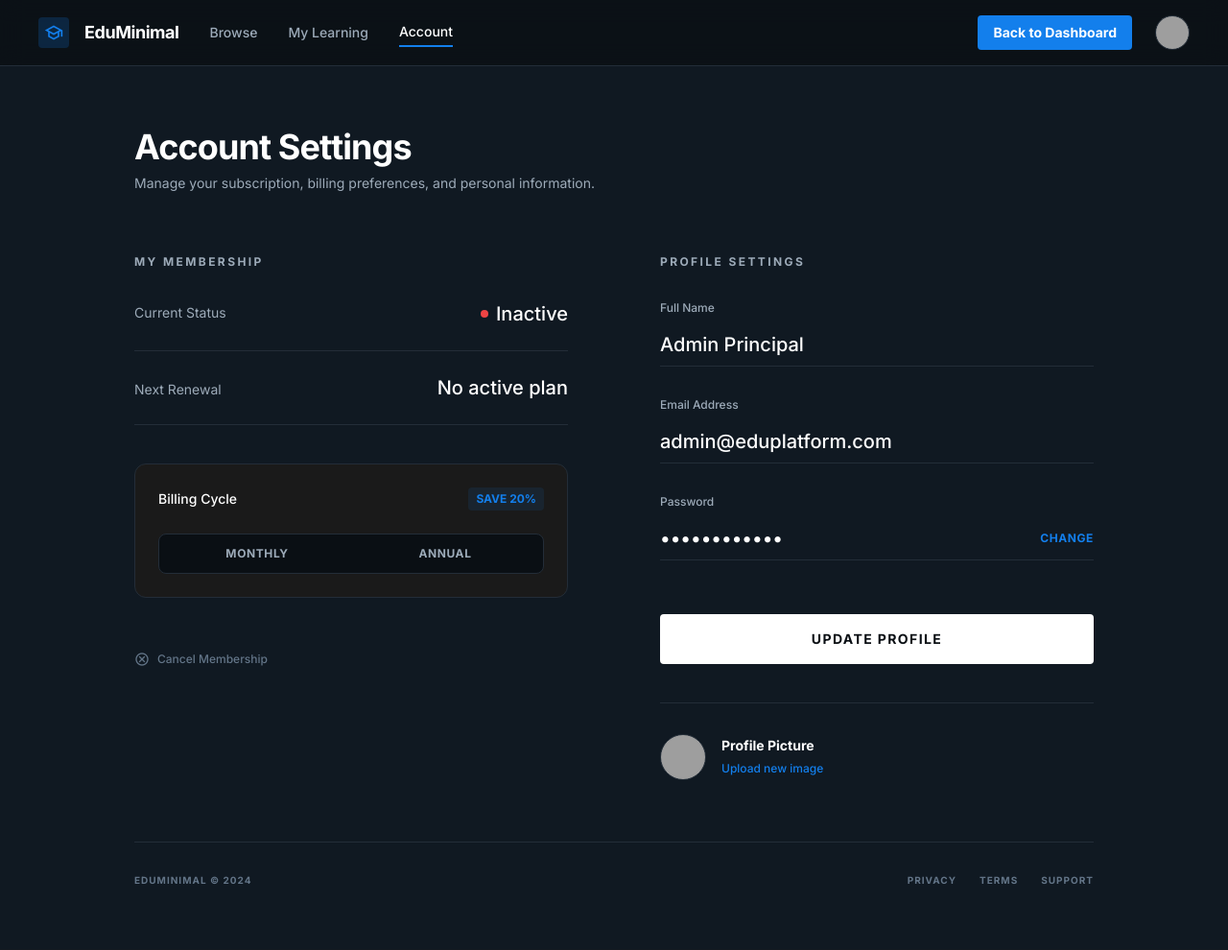
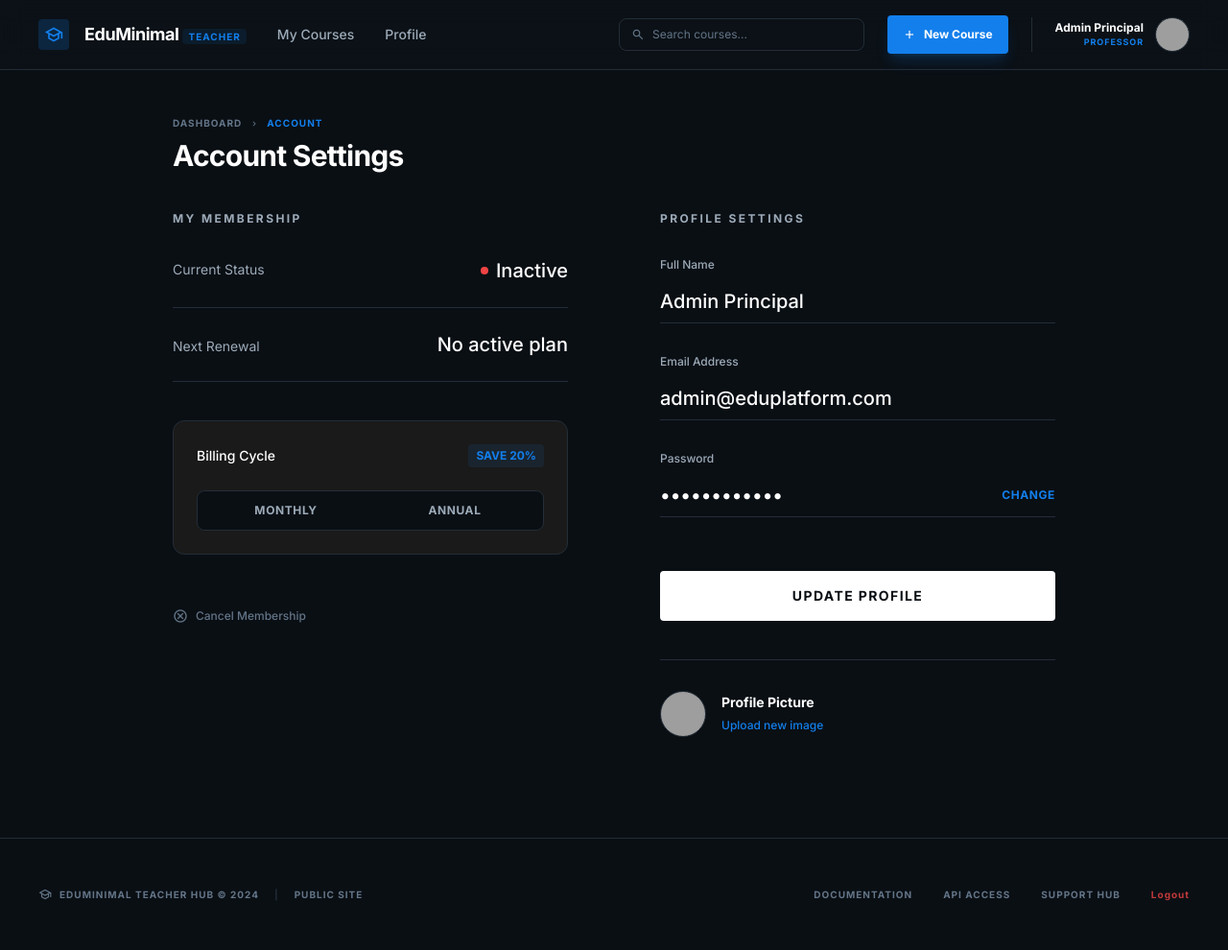
Before and after one commit to PedroMorese/Django-Curso-Online, a Django app: page /profile/ in a window 1280 px wide. Shown: the whole page at 96% size. Before the commit the page ends 921 px from the top, so only its background shows below. Run offline with Django 5.2, Linux system fonts and the light colour scheme; a user stored in the database is signed in; some libraries are stand-ins or nearby versions; grey boxes are pictures that could not be loaded.

Commit message:
add base dashboard profesor

```diff
--- /dev/null
+++ b/Front-end/Dashboard-Profesor/MyCourses/templates/dashboard_profesor/base_profesor.html
@@ -0,0 +1,134 @@
+{% extends "base/base.html" %}
+
+{% block header %}
+<!-- Professor Dashboard Minimalist Navbar -->
+<header class="sticky top-0 z-50 flex items-center justify-between whitespace-nowrap border-b border-border-dark bg-background-dark/80 backdrop-blur-md px-10 py-4">
+    <div class="flex items-center gap-8">
+        <!-- Logo -->
+        <div class="flex items-center gap-4 text-white">
+            <div class="size-8 rounded bg-primary/20 flex items-center justify-center text-primary">
+                <span class="material-symbols-outlined" style="font-size: 20px;">school</span>
+            </div>
+            <h2 class="text-white text-lg font-bold leading-tight tracking-tight">
+                EduMinimal<span class="text-primary ml-1 text-[10px] uppercase tracking-widest px-1.5 py-0.5 bg-primary/10 rounded">Teacher</span>
+            </h2>
+        </div>
+
+        <!-- Desktop Navigation -->
+        <nav class="flex items-center gap-8 hidden md:flex">
+            <a class="{% if active_nav == 'courses' %}text-white border-b-2 border-primary pb-1 mt-1{% else %}text-[#9dabb9] hover:text-white transition-colors{% endif %} text-sm font-medium"
+               href="{% url 'dashboard_profesor:my_courses' %}">My Courses</a>
+            <a class="{% if active_nav == 'profile' %}text-white border-b-2 border-primary pb-1 mt-1{% else %}text-[#9dabb9] hover:text-white transition-colors{% endif %} text-sm font-medium"
+               href="{% url 'dashboard_profesor:profile' %}">Profile</a>
+        </nav>
+    </div>
+
+    <!-- Actions & User Profile -->
+    <div class="flex items-center gap-6">
+        <!-- Search bar (subtle) -->
+        <div class="hidden lg:flex items-center bg-charcoal border border-border-dark rounded-lg px-3 py-1.5 gap-2 w-64 group focus-within:border-primary transition-all">
+            <span class="material-symbols-outlined text-sm text-[#637588]">search</span>
+            <input type="text" placeholder="Search courses..." class="bg-transparent border-none p-0 text-xs text-white focus:ring-0 placeholder:text-[#637588] w-full">
+        </div>
+
+        <!-- New Course CTA -->
+        <a href="{% url 'dashboard_profesor:create_course' %}"
+           class="flex items-center justify-center rounded bg-primary px-4 py-2.5 text-white text-xs font-bold hover:bg-primary/90 transition-colors shadow-lg shadow-primary/20">
+            <span class="material-symbols-outlined mr-2 text-sm">add</span>
+            <span>New Course</span>
+        </a>
+
+        <!-- User Profile -->
+        <div class="flex items-center gap-3 pl-6 border-l border-border-dark">
+            <div class="text-right hidden sm:block">
+                <p class="text-xs font-bold text-white">{{ user.first_name }} {{ user.last_name }}</p>
+                <p class="text-[9px] text-primary font-bold uppercase tracking-widest">Professor</p>
+            </div>
+            <div class="bg-center bg-no-repeat aspect-square bg-cover rounded-full size-9 border border-border-dark"
+                 style='background-image: url("https://ui-avatars.com/api/?name={{ user.username }}&background=137fec&color=fff");'></div>
+        </div>
+    </div>
+</header>
+{% endblock %}
+
+{% block footer %}
+<footer class="mt-auto border-t border-border-dark bg-background-dark py-12">
+    <div class="max-w-7xl mx-auto px-10">
+        <div class="flex flex-col md:flex-row justify-between items-center gap-6 text-[#637588] text-[10px] uppercase tracking-widest font-bold">
+            <div class="flex items-center gap-4">
+                <div class="flex items-center gap-2">
+                    <span class="material-symbols-outlined text-sm">school</span>
+                    <span>EduMinimal Teacher Hub © 2024</span>
+                </div>
+                <span class="text-border-dark">|</span>
+                <a class="hover:text-white transition-colors" href="{% url 'home:index' %}">Public Site</a>
+            </div>
+            <div class="flex gap-8">
+                <a class="hover:text-white transition-colors" href="#">Documentation</a>
+                <a class="hover:text-white transition-colors" href="#">API Access</a>
+                <a class="hover:text-white transition-colors" href="#">Support Hub</a>
+                <button class="hover:text-red-400 transition-colors text-red-500/80" onclick="handleLogout()">Logout</button>
+            </div>
+        </div>
+    </div>
+</footer>
+
+<script>
+    function handleLogout() {
+        if(confirm('¿Cerrar sesión del panel de profesor?')) {
+            const formData = new FormData();
+            const csrftoken = '{{ csrf_token }}';
+
+            fetch('/auth/logout/', {
+                method: 'POST',
+                headers: {
+                    'X-CSRFToken': csrftoken
+                },
+                credentials: 'same-origin',
+            }).then(res => {
+                if(res.ok) {
+                    localStorage.removeItem('user_data');
+                    window.location.href = '/';
+                }
+            });
+        }
+    }
+</script>
+{% endblock %}
+
+{% block main %}
+<main class="flex-1 bg-background-dark min-h-screen">
+    <div class="py-12 px-10 mx-auto {% block container_class %}max-w-[1400px]{% endblock %}">
+        <!-- Sub-header for breadcrumbs or local actions -->
+        <div class="mb-10 flex justify-between items-end">
+            <div>
+                {% block breadcrumbs %}
+                <div class="flex items-center gap-2 text-[#637588] text-[10px] uppercase tracking-widest font-bold mb-2">
+                    <a href="{% url 'dashboard_profesor:my_courses' %}" class="hover:text-white transition-colors">Dashboard</a>
+                    <span class="material-symbols-outlined text-[10px]">chevron_right</span>
+                    <span class="text-primary">{% block page_name %}Overview{% endblock %}</span>
+                </div>
+                {% endblock %}
+                <h1 class="text-3xl font-bold tracking-tight text-white">{% block page_title %}Dashboard{% endblock %}</h1>
+            </div>
+            <div>
+                {% block page_actions %}{% endblock %}
+            </div>
+        </div>
+
+        <!-- Success/Error Messages -->
+        {% if messages %}
+        <div class="mb-8 flex flex-col gap-3">
+            {% for message in messages %}
+            <div class="p-4 rounded-lg flex items-center gap-3 {% if message.tags == 'success' %}bg-emerald-500/10 border border-emerald-500/20 text-emerald-400{% else %}bg-red-500/10 border border-red-500/20 text-red-400{% endif %} text-sm font-medium">
+                <span class="material-symbols-outlined text-sm">{% if message.tags == 'success' %}check_circle{% else %}error{% endif %}</span>
+                {{ message }}
+            </div>
+            {% endfor %}
+        </div>
+        {% endif %}
+
+        {% block teacher_content %}{% endblock %}
+    </div>
+</main>
+{% endblock %}
--- a/Front-end/Profile/templates/profile_view.html
+++ b/Front-end/Profile/templates/profile_view.html
@@ -1,43 +1,12 @@
-{% extends "base/base.html" %}
+{% extends "dashboard_profesor/base_profesor.html" %}
 
-{% block title %}Account Settings - EduPlatform{% endblock %}
+{% block title %}Account Settings - EduMinimal Teacher{% endblock %}
+{% block page_name %}Account{% endblock %}
+{% block page_title %}Account Settings{% endblock %}
+{% block container_class %}max-w-[1000px]{% endblock %}
 
-{% block header %}
-<header class="sticky top-0 z-50 flex items-center justify-between whitespace-nowrap border-b border-border-dark bg-background-dark/80 backdrop-blur-md px-10 py-4">
-    <div class="flex items-center gap-8">
-        <div class="flex items-center gap-4 text-white">
-            <div class="size-8 rounded bg-primary/20 flex items-center justify-center text-primary">
-                <span class="material-symbols-outlined" style="font-size: 20px;">school</span>
-            </div>
-            <h2 class="text-white text-lg font-bold leading-tight tracking-tight">EduMinimal</h2>
-        </div>
-        <nav class="flex items-center gap-8 hidden md:flex">
-            <a class="text-[#9dabb9] text-sm font-medium hover:text-white transition-colors" href="{% url 'home:index' %}">Browse</a>
-            <a class="text-[#9dabb9] text-sm font-medium hover:text-white transition-colors" href="{% url 'home:course_catalog' %}">My Learning</a>
-            <a class="text-white text-sm font-medium border-b-2 border-primary pb-1 mt-1" href="#">Account</a>
-        </nav>
-    </div>
-    <div class="flex items-center gap-6">
-        <a href="{% url 'dashboard_profesor:my_courses' %}" class="flex items-center justify-center rounded bg-primary px-4 py-2 text-white text-sm font-bold hover:bg-primary/90 transition-colors">
-            <span>Back to Dashboard</span>
-        </a>
-        <div class="bg-center bg-no-repeat aspect-square bg-cover rounded-full size-9 border border-border-dark"
-             style='background-image: url("https://ui-avatars.com/api/?name={{ user.username }}&background=137fec&color=fff");'></div>
-    </div>
-</header>
-{% endblock %}
-
-{% block footer %}{% endblock %}
-
-{% block main %}
-<div class="flex-1 flex justify-center py-16 px-4 sm:px-10">
-    <div class="w-full max-w-[1000px] flex flex-col gap-16">
-        <!-- Header -->
-        <div class="flex flex-col gap-2">
-            <h1 class="text-4xl font-bold tracking-tight">Account Settings</h1>
-            <p class="text-[#9dabb9] text-sm">Manage your subscription, billing preferences, and personal information.</p>
-        </div>
-
+{% block teacher_content %}
+<div class="flex flex-col gap-16">
     <div class="grid grid-cols-1 md:grid-cols-2 gap-24">
         <!-- Left Column: Membership -->
         <section class="flex flex-col gap-10">
@@ -143,16 +112,5 @@
             </div>
         </section>
     </div>
-
-        <!-- Footer -->
-        <div class="border-t border-border-dark pt-8 flex justify-between items-center text-[#637588] text-[10px] uppercase tracking-widest font-bold">
-            <span>EduMinimal © 2024</span>
-            <div class="flex gap-6">
-                <a class="hover:text-white transition-colors" href="#">Privacy</a>
-                <a class="hover:text-white transition-colors" href="#">Terms</a>
-                <a class="hover:text-white transition-colors" href="#">Support</a>
-            </div>
-        </div>
-    </div>
 </div>
 {% endblock %}
```
Also changed, not shown: Front-end/Dashboard-Profesor/MyCourses/templates/dashboard_profesor/create_course.html (+53 -50 lines), Front-end/Dashboard-Profesor/MyCourses/templates/dashboard_profesor/my_courses.html (+89 -83 lines), db.sqlite3. Lines whose indentation alone changed are shown as unchanged.
